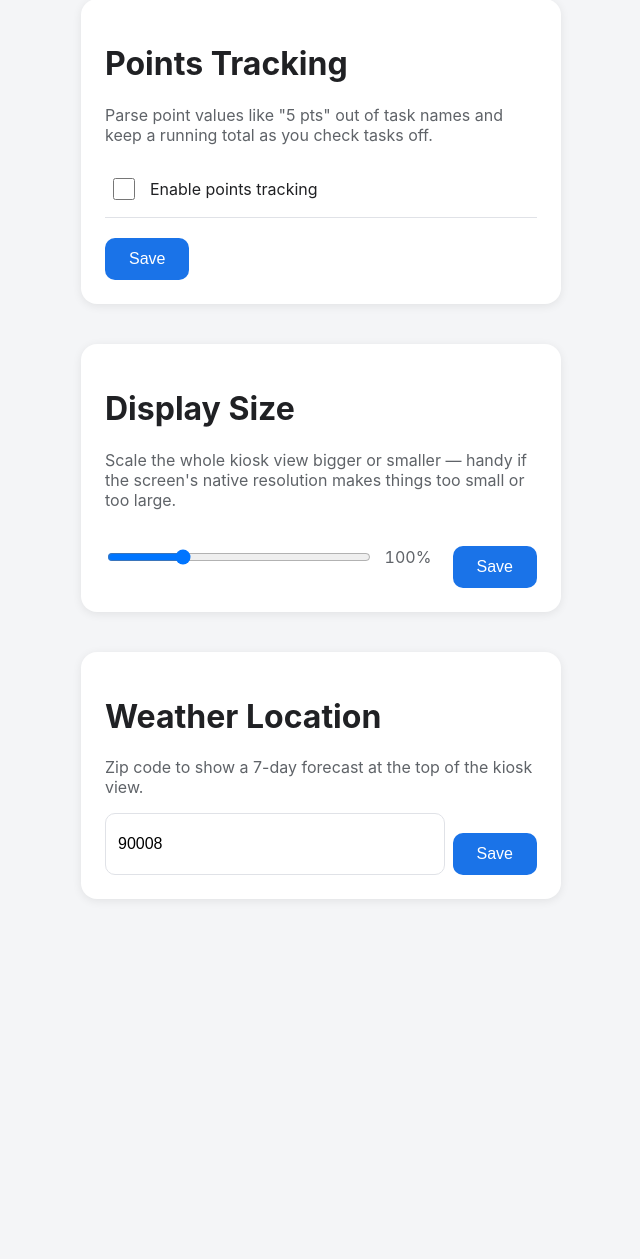
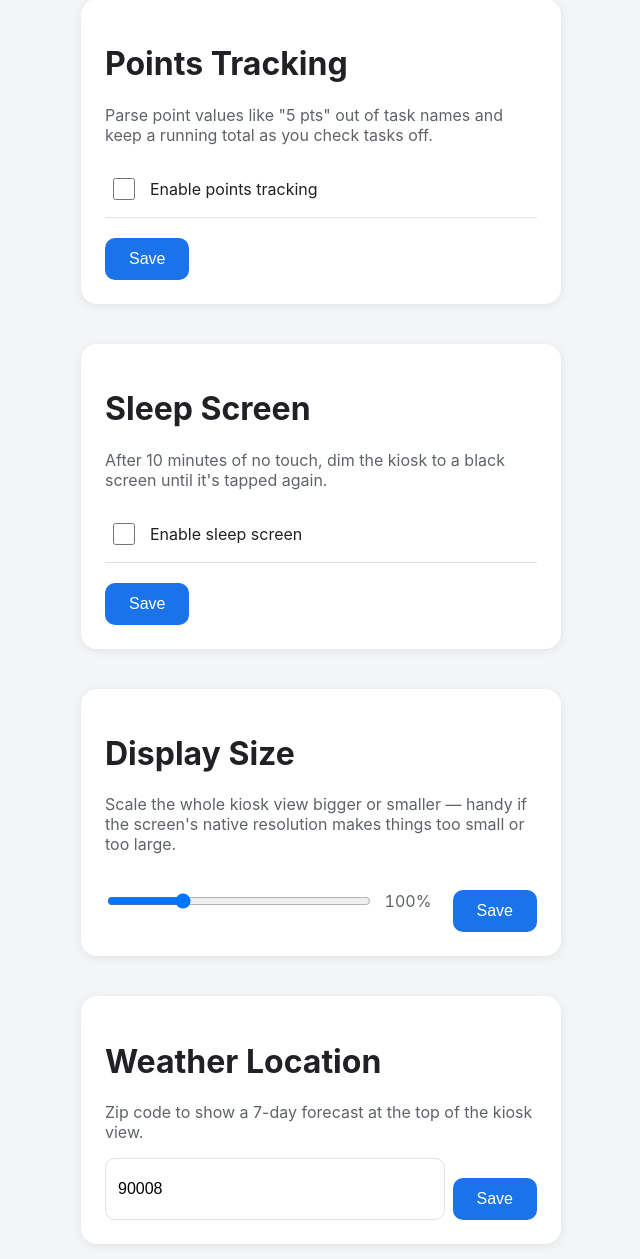
Before and after one commit to yoshakezula/kcal, a Flask app: page /settings in a window 1280 px wide. Shown: the part 657-1916 px from the top of the page, without its empty margins (319-959 px from the left). Run offline with Flask 3, Linux system fonts and the light colour scheme.

Commit message:
toggle sleepy mode

```diff
--- a/app.py
+++ b/app.py
@@ -10,11 +10,13 @@ from auth import NotAuthorized
 from config import (
     get_calendar_ids,
     get_points_tracking,
+    get_sleep_enabled,
     get_task_list_id,
     get_ui_scale,
     get_zip_code,
     set_calendar_ids,
     set_points_tracking,
+    set_sleep_enabled,
     set_task_list_id,
     set_ui_scale,
     set_zip_code,
@@ -38,7 +40,12 @@ def _rfc3339(date_str, end_of_day=False):
 
 @app.route("/")
 def index():
-    return render_template("index.html", ui_scale=get_ui_scale(), show_cursor=SHOW_CURSOR)
+    return render_template(
+        "index.html",
+        ui_scale=get_ui_scale(),
+        show_cursor=SHOW_CURSOR,
+        sleep_enabled=get_sleep_enabled(),
+    )
 
 
 def _settings_context(zip_code=None, zip_error=None):
@@ -66,6 +73,7 @@ def _settings_context(zip_code=None, zip_error=None):
         "points_tracking": get_points_tracking(),
         "ui_scale": get_ui_scale(),
         "show_cursor": SHOW_CURSOR,
+        "sleep_enabled": get_sleep_enabled(),
     }
 
 
@@ -112,6 +120,12 @@ def settings_tasks():
 @app.route("/settings/points", methods=["POST"])
 def settings_points():
     set_points_tracking(bool(request.form.get("points_tracking")))
+    return redirect(url_for("settings"))
+
+
+@app.route("/settings/sleep", methods=["POST"])
+def settings_sleep():
+    set_sleep_enabled(bool(request.form.get("sleep_enabled")))
     return redirect(url_for("settings"))
 
 
--- a/config.py
+++ b/config.py
@@ -15,6 +15,7 @@ DEFAULTS = {
     "task_list_id": None,
     "points_tracking": False,
     "ui_scale": 1.0,
+    "sleep_enabled": False,
 }
 
 
@@ -85,3 +86,13 @@ def set_ui_scale(scale):
     config = load_config()
     config["ui_scale"] = min(max(float(scale), 0.7), 1.8)
     save_config(config)
+
+
+def get_sleep_enabled():
+    return bool(load_config().get("sleep_enabled", DEFAULTS["sleep_enabled"]))
+
+
+def set_sleep_enabled(enabled):
+    config = load_config()
+    config["sleep_enabled"] = bool(enabled)
+    save_config(config)
--- a/static/js/app.js
+++ b/static/js/app.js
@@ -1227,10 +1227,12 @@
   // session isn't reliable — this instead absorbs the waking touch itself
   // (via its own pointer-events) so it doesn't also trigger whatever's
   // underneath, and works regardless of the monitor/compositor.
+  const sleepEnabled = document.body.dataset.sleepEnabled === "true";
   let sleepTimer = null;
 
   function armSleepTimer() {
     clearTimeout(sleepTimer);
+    if (!sleepEnabled) return;
     sleepTimer = setTimeout(() => {
       el.sleepScreen.classList.add("active");
     }, SLEEP_TIMEOUT_MS);
--- a/templates/index.html
+++ b/templates/index.html
@@ -9,7 +9,7 @@
   <style>html { zoom: {{ ui_scale }}; }</style>
   {% endif %}
 </head>
-<body class="{{ 'show-cursor' if show_cursor else '' }}">
+<body class="{{ 'show-cursor' if show_cursor else '' }}" data-sleep-enabled="{{ 'true' if sleep_enabled else 'false' }}">
   <div id="app">
     <header class="app-header" id="appHeader">
       <button class="icon-button" id="todayBtn" aria-label="Today">Today</button>
--- a/templates/settings.html
+++ b/templates/settings.html
@@ -83,6 +83,21 @@
   </div>
 
   <div class="settings-card">
+    <h1>Sleep Screen</h1>
+    <p class="settings-hint">
+      After 10 minutes of no touch, dim the kiosk to a black screen until it's
+      tapped again.
+    </p>
+    <form method="post" action="{{ url_for('settings_sleep') }}" class="sleep-form">
+      <label class="calendar-option">
+        <input type="checkbox" name="sleep_enabled" {% if sleep_enabled %}checked{% endif %} />
+        <span class="calendar-name">Enable sleep screen</span>
+      </label>
+      <button type="submit" class="save-button">Save</button>
+    </form>
+  </div>
+
+  <div class="settings-card">
     <h1>Display Size</h1>
     <p class="settings-hint">Scale the whole kiosk view bigger or smaller — handy if the screen's native resolution makes things too small or too large.</p>
     <form method="post" action="{{ url_for('settings_display') }}" class="display-form">
```
